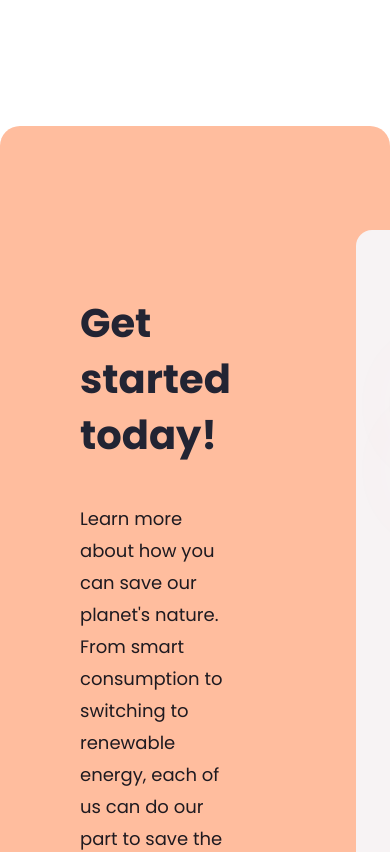
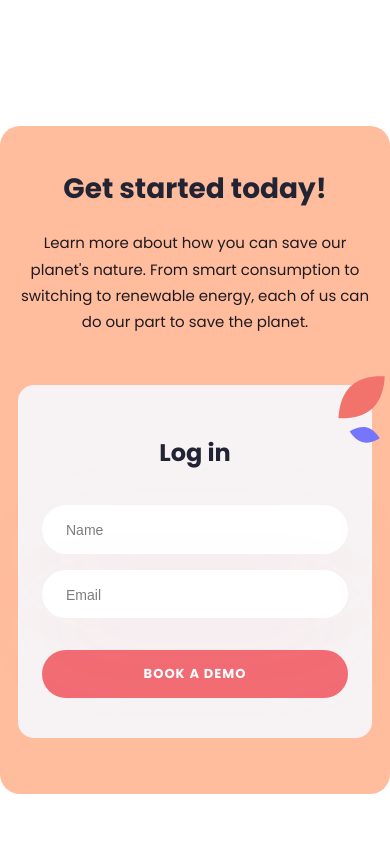
Before and after one commit to ihnatenkoo/Rootz, a React (Vite) app: page / in a window 390 px wide. Shown: the part 1920-2772 px from the top of the page. Built offline with nearby package versions, Linux system fonts and the light colour scheme.

Commit message:
Adaptive <StartedForm/>

```diff
--- a/src/components/StartedForm/StartedForm.jsx
+++ b/src/components/StartedForm/StartedForm.jsx
@@ -3,6 +3,7 @@ import s from './StartedForm.module.scss';
 import cn from 'classnames';
 
 import Button from '../ui/Button/Button';
+import { ReactComponent as FormIconMobile } from '../../assets/icons/form-icon-mobile.svg';
 
 const StartedForm = () => {
 	const [name, setName] = useState('');
@@ -48,6 +49,7 @@ const StartedForm = () => {
 					placeholder="Email"
 				/>
 				<Button className={s.button}>Book a demo</Button>
+				<FormIconMobile className={s.form_icon_mobile} />
 			</form>
 		</section>
 	);
--- a/src/components/StartedForm/StartedForm.module.scss
+++ b/src/components/StartedForm/StartedForm.module.scss
@@ -25,6 +25,8 @@
 
 	.form {
 		padding: 40px 55px;
+		position: relative;
+		max-width: 100%;
 		background-color: var(--grayPinky);
 		border-radius: 16px;
 
@@ -68,5 +70,101 @@
 			padding: 15px 0;
 			margin-top: 32px;
 		}
+
+		.form_icon_mobile {
+			display: none;
+		}
 	}
 }
+
+@media screen and (max-width: 1120px) {
+	.main {
+		gap: 50px;
+
+		h2 {
+			margin-bottom: 20px;
+			font-size: 32px;
+			line-height: 150%;
+		}
+
+		p {
+			font-size: 17px;
+			line-height: 175%;
+		}
+	}
+}
+
+@media screen and (max-width: 970px) {
+	.main {
+		padding: 42px 104px 104px 56px;
+		flex-wrap: wrap;
+		justify-content: center;
+		text-align: center;
+
+		.left__block {
+			padding-top: 0;
+		}
+
+		p {
+			margin: 0 auto;
+			max-width: 65%;
+		}
+	}
+}
+
+@media screen and (max-width: 768px) {
+	.main {
+		padding: 42px 24px 54px;
+
+		.form {
+			input {
+				max-width: 100%;
+			}
+			h3 {
+				font-size: 28px;
+			}
+		}
+
+		.button {
+			min-width: 100%;
+		}
+	}
+}
+
+@media screen and (max-width: 575px) {
+	.main {
+		padding: 42px 18px 56px;
+
+		h2 {
+			font-size: 28px;
+		}
+
+		p {
+			max-width: 100%;
+			font-size: 15px;
+		}
+
+		.form {
+			align-items: center;
+
+			.form_icon_mobile {
+				display: block;
+				position: absolute;
+				top: -12px;
+				right: -18px;
+				z-index: 2;
+			}
+		}
+	}
+}
+
+@media screen and (max-width: 425px) {
+	.main {
+		.form {
+			padding: 40px 24px;
+			h3 {
+				font-size: 24px;
+			}
+		}
+	}
+}
```
Also changed, not shown: src/assets/icons/form-icon-mobile.svg (added).
